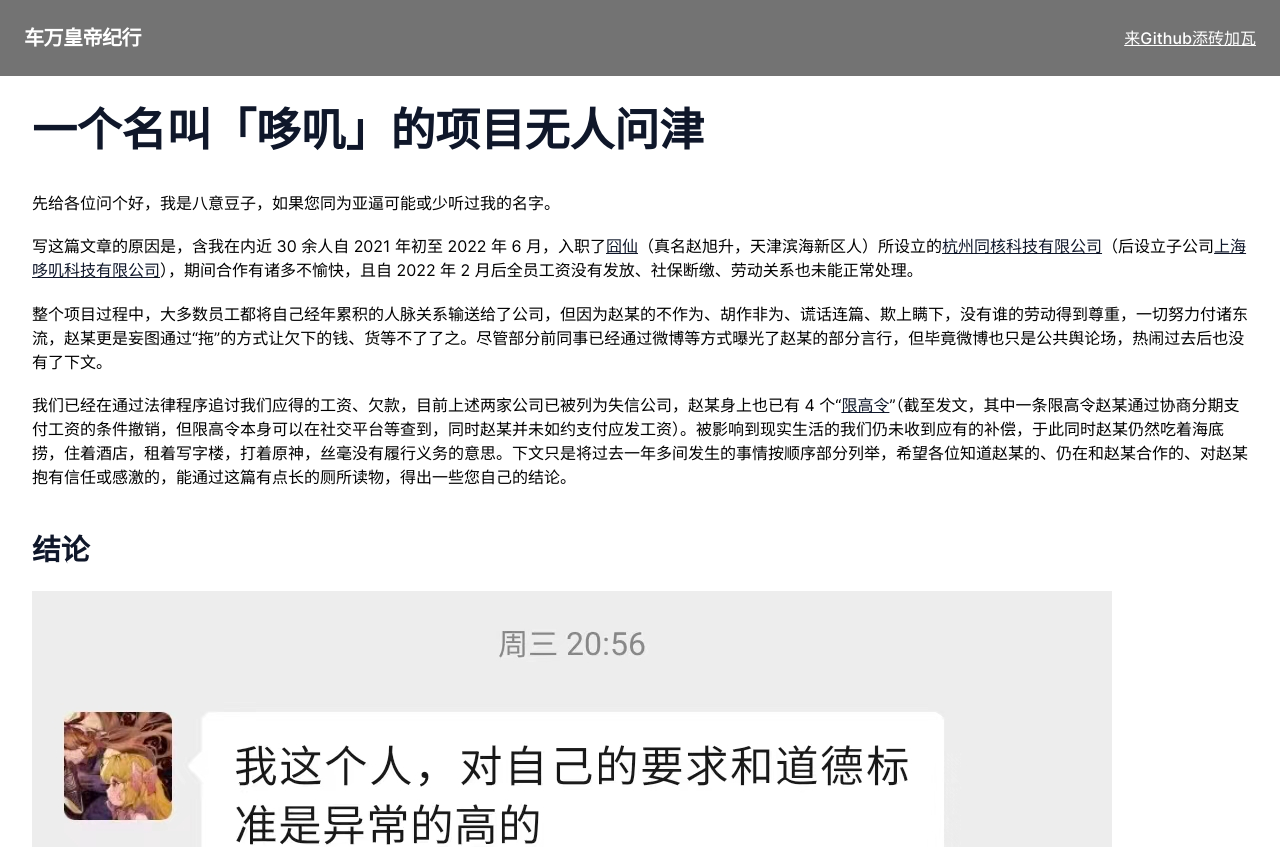
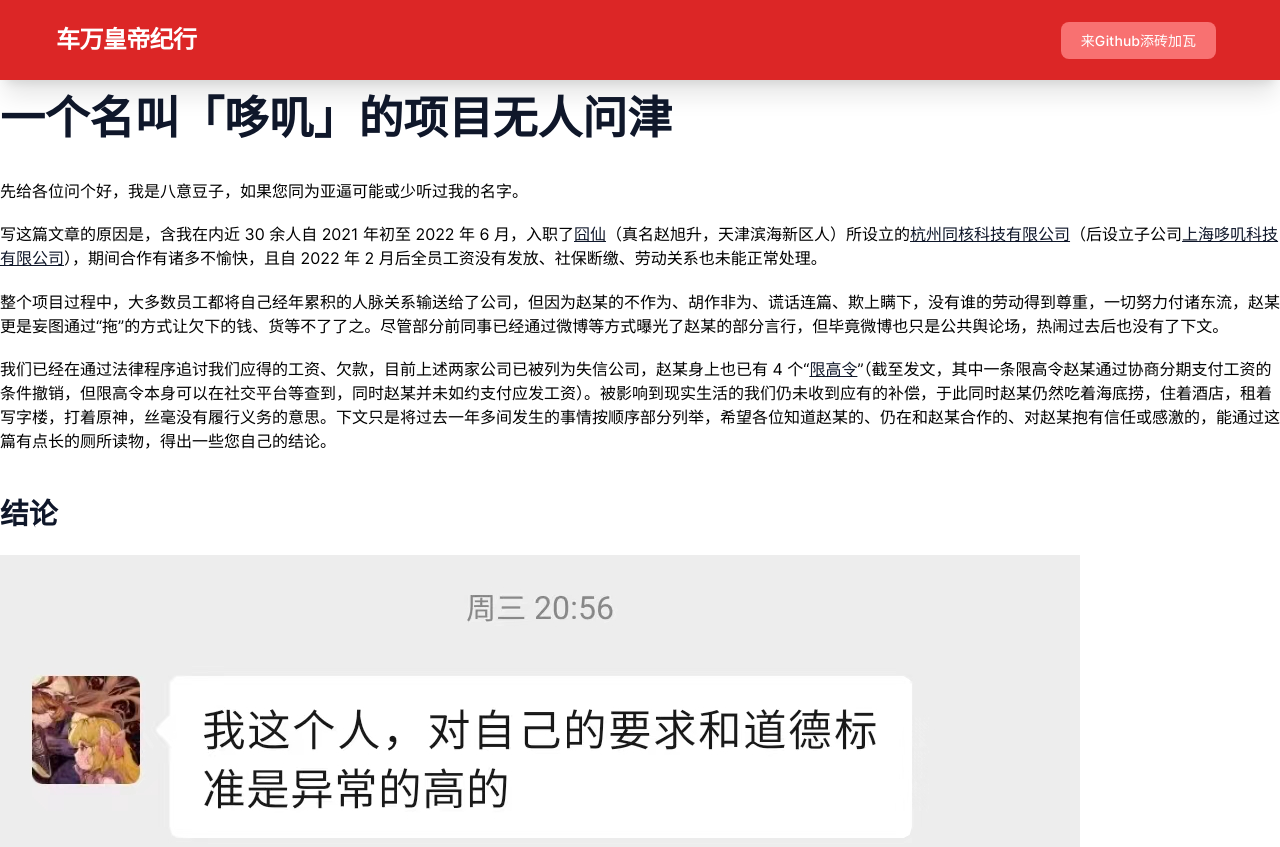
Before and after one commit to touhou-emperor/touhou-emperor.github.io, a Next.js app: page / in a window 1280 px wide. Shown: the top 847 px of the page. Built offline with nearby package versions, Linux system fonts and the light colour scheme.

Commit message:
Improve page style

```diff
--- a/app/layout.tsx
+++ b/app/layout.tsx
@@ -13,6 +13,7 @@
 export default function RootLayout({ children }) {
   return (
     <html lang="zh-CN">
+      <head>
       <Script
         strategy="beforeInteractive"
         async
@@ -28,26 +29,29 @@
             gtag('config', 'G-NKLTP9H6LC');
             `}
       </Script>
+      </head>
 
       <body>
-        <nav className="flex items-center justify-between flex-wrap bg-neutral-500 p-6">
-          <div className="flex items-center flex-shrink-0 text-white mr-6">
-            <span className="font-semibold text-xl tracking-tight">
+        <nav className="bg-red-600 px-6 shadow-xl">
+          <div className="container flex items-center justify-between flex-wrap mx-auto md:px-8">
+            <div className="flex items-center flex-shrink-0 text-white mr-6 py-6">
+              <span className="font-semibold text-2xl tracking-tight">
                 车万皇帝纪行
               </span>
             </div>
 
-          <div>
+            <div className="py-6">
               <a
-              className="text-white"
+                className="no-underline py-2.5 px-5 mr-2 mb-2 text-sm font-medium text-white focus:outline-none bg-red-400 rounded-lg hover:bg-red-200 hover:text-red-700 focus:z-10 focus:ring-4 focus:ring-gray-200 transition"
                 target="_blank"
                 href="https://github.com/touhou-emperor/touhou-emperor.github.io">
                 来Github添砖加瓦
               </a>
             </div>
+          </div>
         </nav>
 
-        <div className="container mx-auto p-8">{children}</div>
+        <div className="container mx-auto pt-4">{children}</div>
       </body>
     </html>
   );
--- a/app/page.tsx
+++ b/app/page.tsx
@@ -24,22 +24,24 @@
 
   return (
     <>
-      <details>
+      <div className="md:flex flex-row gap-8 p-8">
+        <div className="md:w-1/4 shrink md:sticky md:top-0 flex-auto h-72 md:h-screen mb-8 md:mb-0 overflow-auto pr-4">
           <summary>目录</summary>
           <ul>
             {indexs.map(({ hash, text }) => (
-            <li key={hash}>
-              <a href={`#${hash}`}>{text}</a>
+              <li key={hash} className="py-1">
+                <a href={`#${hash}`} className="no-underline hover:underline">{text}</a>
               </li>
             ))}
           </ul>
-      </details>
+        </div>
 
+        <div className="md:w-3/4 leading-8 grow flex-auto">
           <MDXProvider
             components={{
               img: (props) => (
                 <img
-              className="mx-auto my-0"
+                  className="mx-auto my-4 md:max-w-[80%] max-w-full"
                   loading="lazy"
                   {...props}
                 />
@@ -58,9 +60,14 @@
                     {...props}></h2>
                 );
               },
+              a: (props) => (
+                <a {...props} className={'text-red-800 px-1'} />
+              )
             }}>
             <PageMDX />
           </MDXProvider>
+        </div>
+      </div>
     </>
   );
 }
```
Lines whose indentation alone changed are shown as unchanged.
